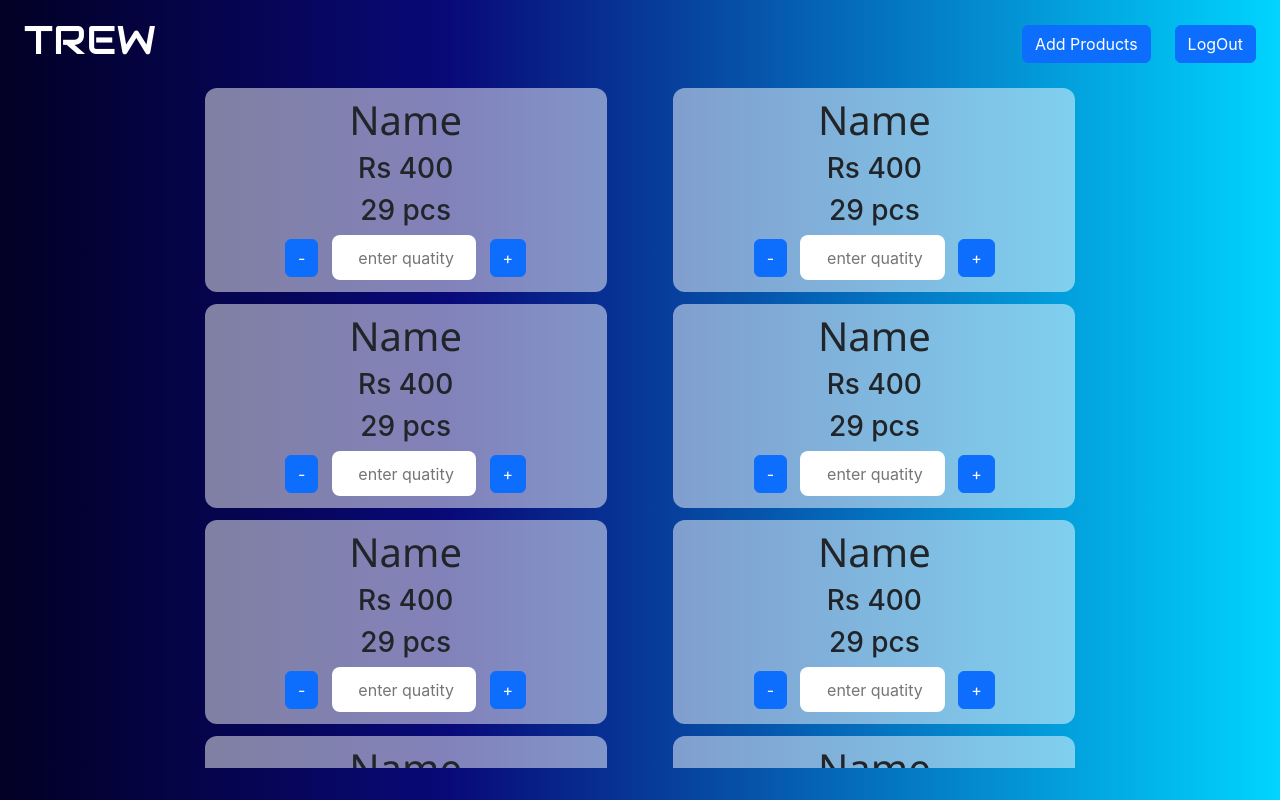
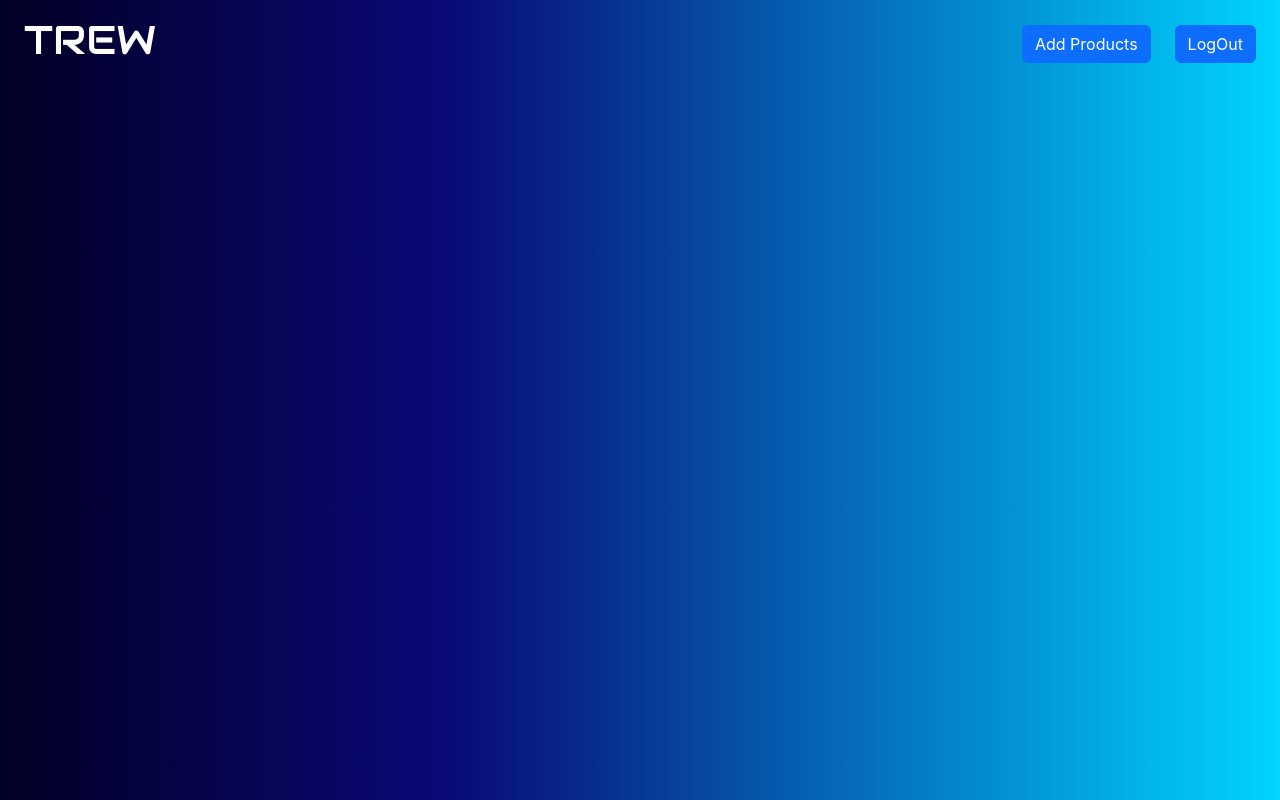
Before and after one commit to Fmajid29/inventory-react, a React (Create React App) app: page /addproduct in a window 1280 px wide. Built offline with nearby package versions, Linux system fonts and the light colour scheme.

Commit message:
created the add product page and routed every page

```diff
--- a/package.json
+++ b/package.json
@@ -10,6 +10,7 @@
     "react": "^18.2.0",
     "react-bootstrap": "^2.7.2",
     "react-dom": "^18.2.0",
+    "react-router-dom": "^6.8.2",
     "react-scripts": "5.0.1",
     "web-vitals": "^2.1.4"
   },
--- a/src/App.js
+++ b/src/App.js
@@ -1,14 +1,19 @@
 import "./App.css";
-import Product from "./Components/Product/Product";
 import AdminPanel from "./Pages/AdminPanel/AdminPanel";
 import Login from "./Pages/Login/Login";
+import AddProduct from "./Pages/AddProduct/AddProduct";
+import { BrowserRouter as Router, Routes, Route, Link } from "react-router-dom";
 
 function App() {
   return (
     <div className="App">
-      {/* <Product /> */}
-      <AdminPanel />
-      {/* <Login /> */}
+      <Router>
+        <Routes>
+          <Route exact path="/" element={<Login />} />
+          <Route exact path="/adminpanel" element={<AdminPanel />} />
+          <Route exact path="/addproduct" element={<AddProduct />} />
+        </Routes>
+      </Router>
     </div>
   );
 }
--- /dev/null
+++ b/src/Pages/AddProduct/AddProduct.jsx
@@ -0,0 +1,13 @@
+import React from "react";
+import Navbar from "../../Components/NavBar/Navrbar";
+import "./Addproduct.css";
+
+const AddProduct = () => {
+  return (
+    <div className="Addproduct">
+      <Navbar />
+    </div>
+  );
+};
+
+export default AddProduct;
--- /dev/null
+++ b/src/Pages/AddProduct/Addproduct.css
@@ -0,0 +1,4 @@
+.Addproduct {
+  width: 100%;
+  height: 100vh;
+}
```
Also changed, not shown: 1 other file (tests, documents, lock files or other folders).
